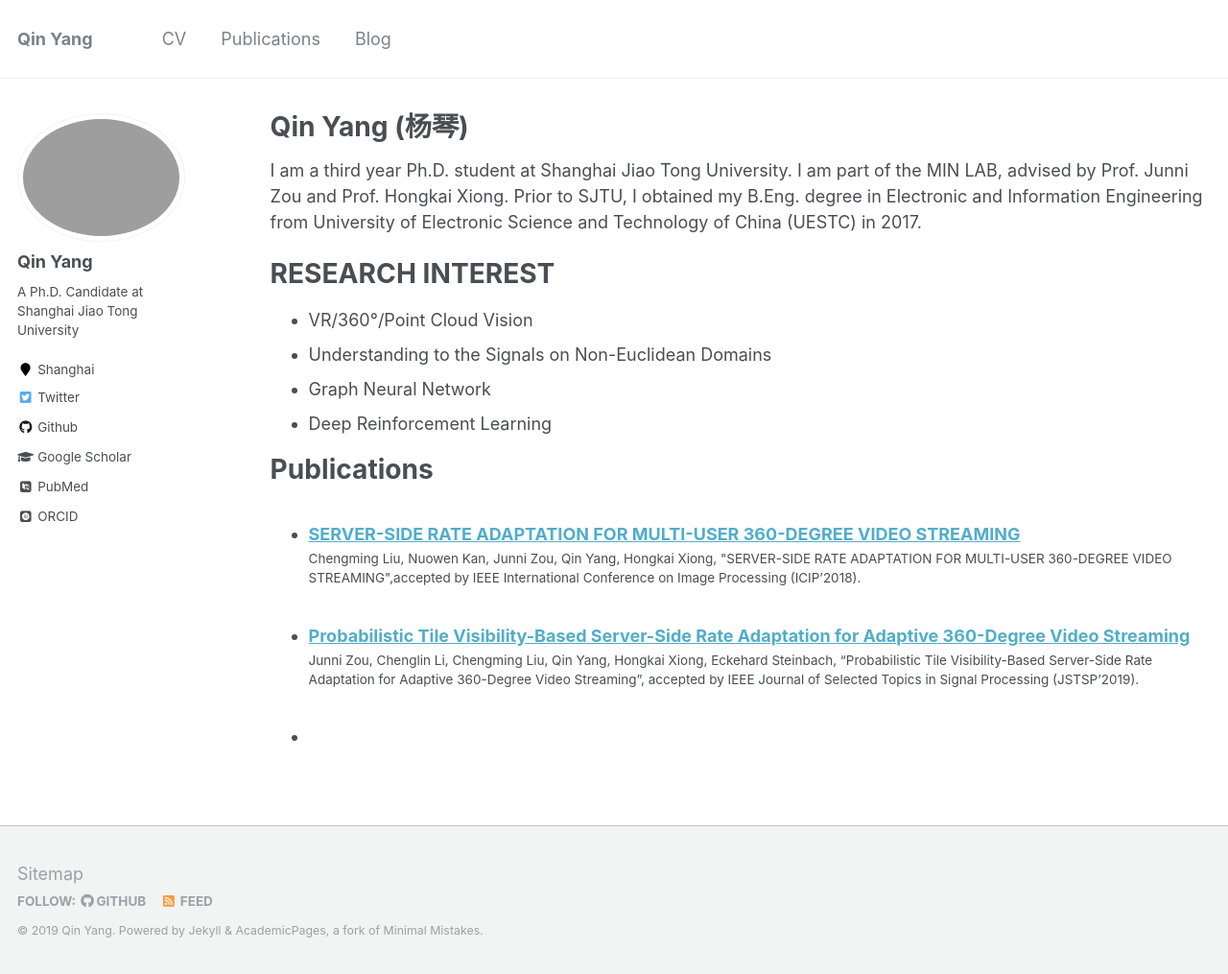
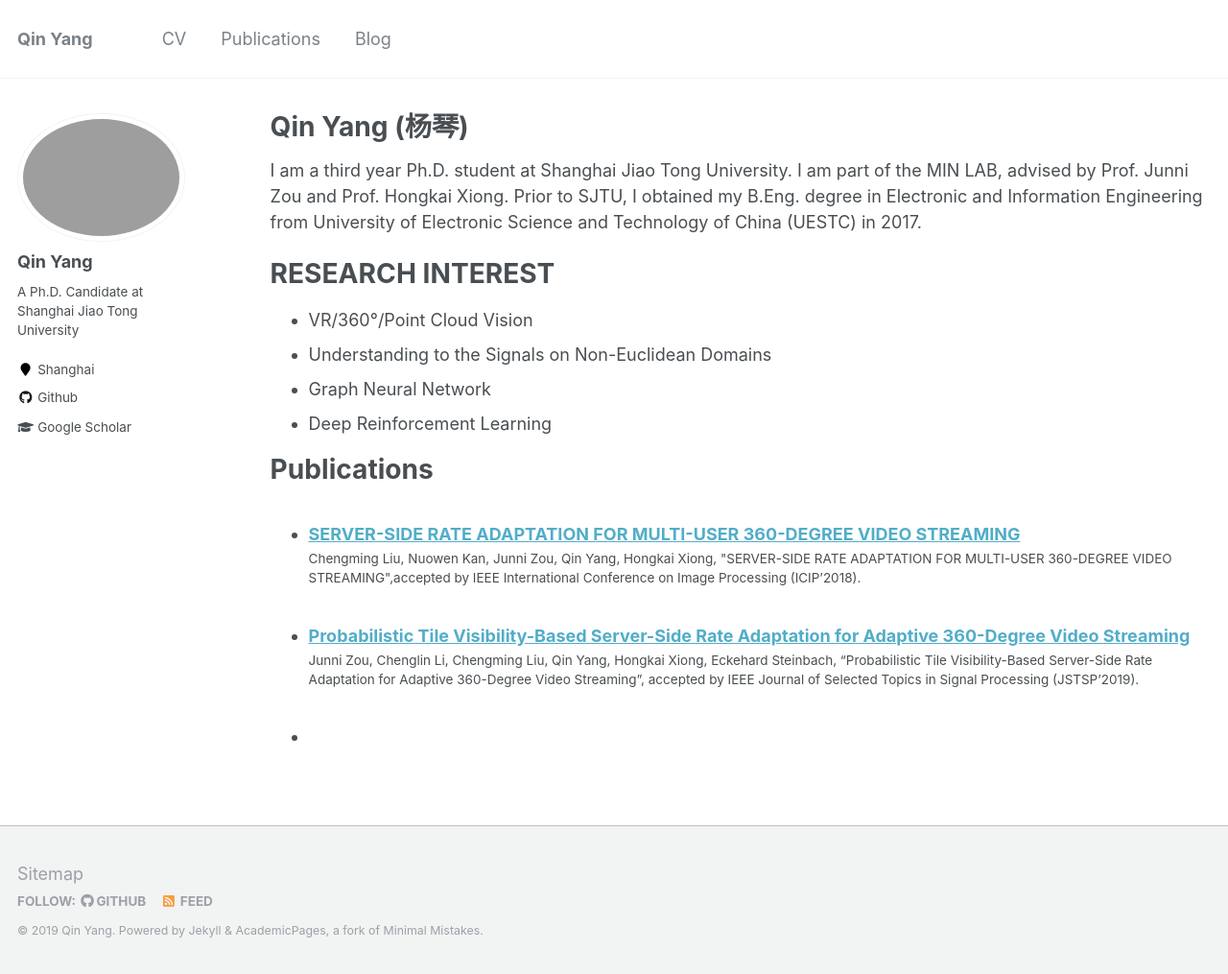
Before and after one commit to QinYang12/QinYang12.github.io, a Jekyll site: the page built from _pages/about.md, in a window 1280 px wide and 1015 px high. Shown: the whole window at 96% size. Built offline with Jekyll 4.4.1, drawn with Linux system fonts in a browser that asks for light colours; some web fonts are replaced.

Commit message:
Update _config.yml

```diff
--- a/_config.yml
+++ b/_config.yml
@@ -85,7 +85,7 @@ author:
   bio              : "A Ph.D. Candidate at Shanghai Jiao Tong University"
   location         : "Shanghai"
   employer         :
-  pubmed           : "https://www.ncbi.nlm.nih.gov/pubmed/?term=john+snow"
+  pubmed           : #"https://www.ncbi.nlm.nih.gov/pubmed/?term=john+snow"
   googlescholar    : "https://scholar.google.com.hk/citations?user=H5R_FaMAAAAJ&hl=zh-CN&oi=sra"
   email            :
   researchgate     :  # example: "https://www.researchgate.net/profile/yourprofile"
@@ -103,13 +103,13 @@ author:
   impactstory      : #"https://profiles.impactstory.org/u/xxxx-xxxx-xxxx-xxxx"
   lastfm           :
   linkedin         :
-  orcid            : "http://orcid.org/yourorcidurl"
+  orcid            : #"http://orcid.org/yourorcidurl"
   pinterest        :
   soundcloud       :
   stackoverflow    : # http://stackoverflow.com/users/123456/username
   steam            :
   tumblr           :
-  twitter          : "replacethistwitterhandle"
+  twitter          : #"replacethistwitterhandle"
   vine             :
   weibo            :
   xing             :
```
